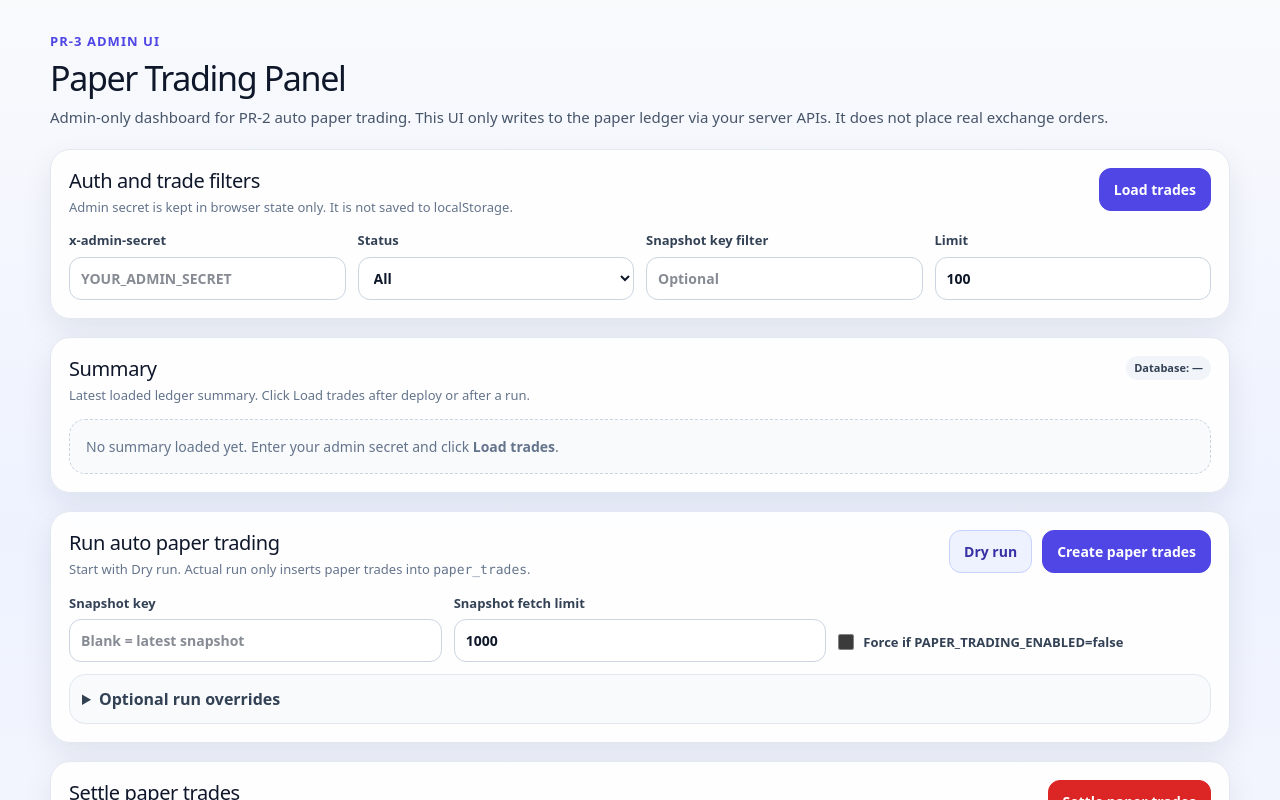
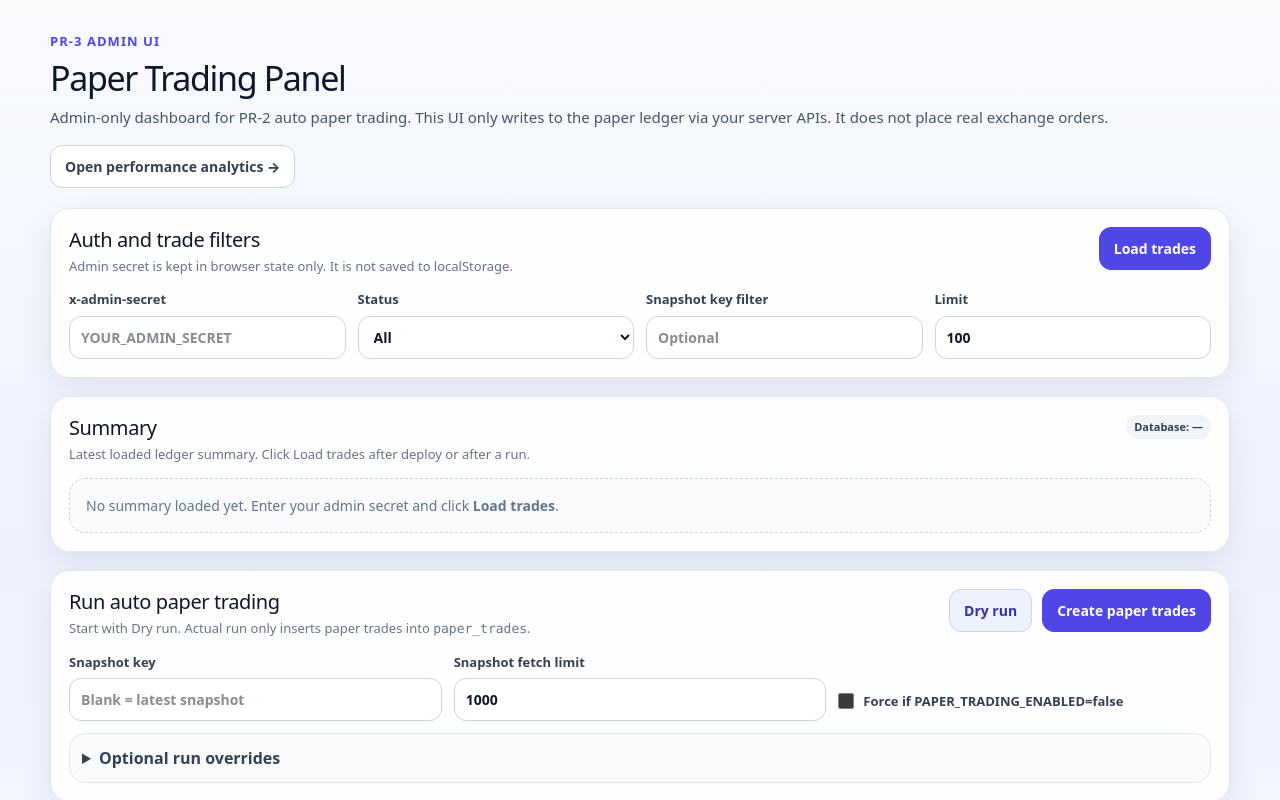
Before and after one commit to kazaf-cyber/hko-temp-market-app, a Next.js app: page /admin/paper-trading in a window 1280 px wide. Shown: the top 800 px of the page. Built offline with nearby package versions, Linux system fonts and the light colour scheme.

Commit message:
Update PaperTradingPanel.tsx

```diff
--- a/src/components/PaperTradingPanel.tsx
+++ b/src/components/PaperTradingPanel.tsx
@@ -1476,6 +1476,33 @@ export default function PaperTradingPanel() {
             writes to the paper ledger via your server APIs. It does not place
             real exchange orders.
           </p>
+          <div
+  style={{
+    display: "flex",
+    flexWrap: "wrap",
+    gap: 10,
+    marginTop: 8
+  }}
+>
+  <a
+    href="/admin/paper-trading/performance"
+    style={{
+      display: "inline-flex",
+      alignItems: "center",
+      justifyContent: "center",
+      borderRadius: 12,
+      padding: "10px 14px",
+      background: "#ffffff",
+      border: "1px solid #cbd5e1",
+      color: "#334155",
+      fontSize: 14,
+      fontWeight: 850,
+      textDecoration: "none"
+    }}
+  >
+    Open performance analytics →
+  </a>
+</div>
         </header>
 
         {error ? (
```
